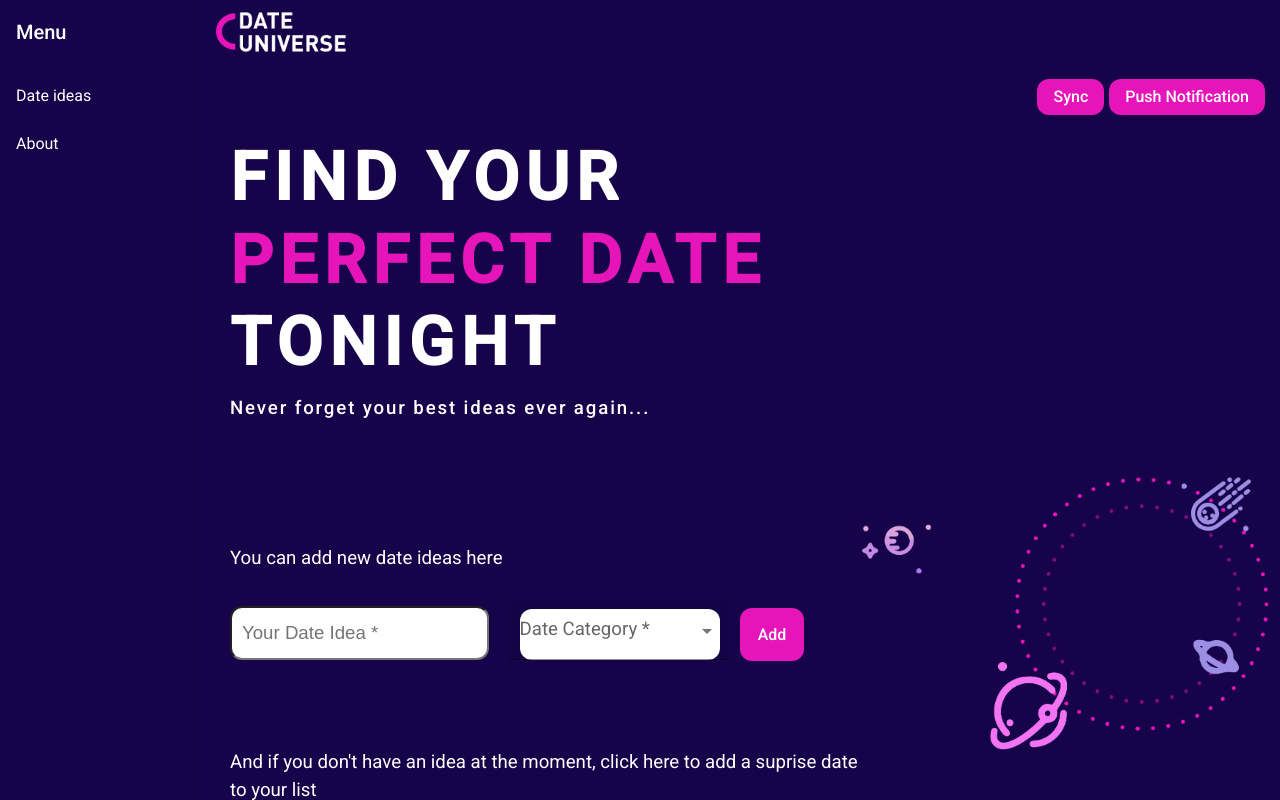
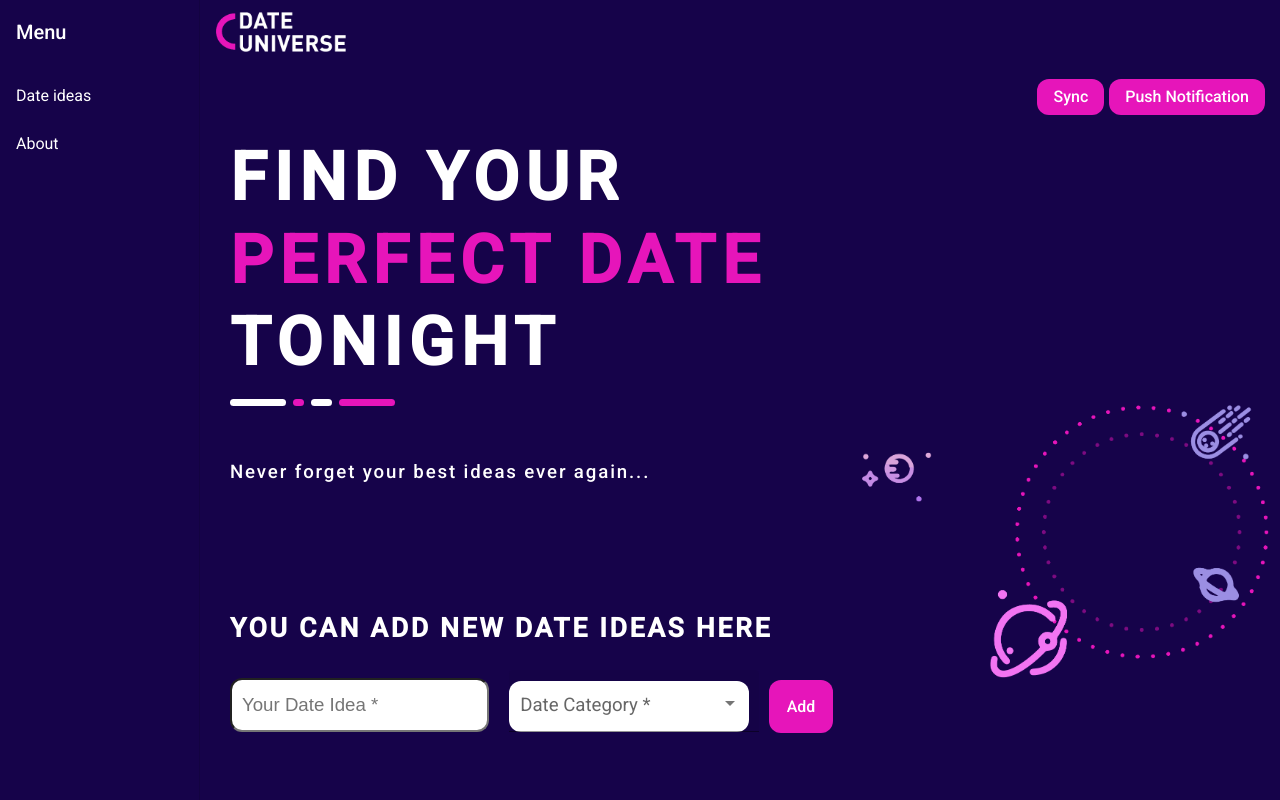
Before and after one commit to BluescreenCreator/PWA_Date_Universe, an Angular app: page / in a window 1280 px wide. Built offline with nearby package versions, Linux system fonts and the light colour scheme.

Commit message:
css anpassungen

```diff
--- a/src/app/dates/dates.component.css
+++ b/src/app/dates/dates.component.css
@@ -24,6 +24,14 @@ h4 {
   letter-spacing: 0.1em;
   color: #e615ba;
   line-height: 50pt;
+}
+h5 {
+  font-size: 20pt;
+  margin-top: 40px;
+  font-weight: 600;
+  letter-spacing: 0.1em;
+  text-transform: uppercase;
+  line-height: 30pt;
 }
 
 .headings {
@@ -56,20 +64,6 @@ input {
 li {
   margin-top: 30px;
 }
-
-/*.dateCard {
-  border-radius: 12px;
-  background-color: #9b8ee3;
-  text-align: center;
-  width: 260px;
-  height: 150px;
-  display: inline-flex;
-  margin: 20px 40px 20px 0px;
-  flex-wrap: wrap;
-  padding: 30px;
-  color: white;
-  font-size: 14pt;
-}*/
 
 .CardAction{
   border-radius: 12px;
@@ -116,19 +110,6 @@ li {
 .CardHumor{
   border-radius: 12px;
   background-color: #8EB5E3;
-  text-align: center;
-  width: 260px;
-  height: 150px;
-  display: inline-flex;
-  margin: 20px 40px 20px 0px;
-  flex-wrap: wrap;
-  padding: 30px;
-  color: white;
-  font-size: 14pt;
-}
-.CardNull{
-  border-radius: 12px;
-  background-color: #7992AF;
   text-align: center;
   width: 260px;
   height: 150px;
@@ -195,33 +176,3 @@ li {
   margin: 0px 0px opx;
   height: 45px;
 }
-
-/*date category*/
-.mat-form-field-label-wrapper{
-  top: -0.6em !important;
-  left: 0.6em !important;
-}
-
-.long-line{
-  background-color: #ffffff;
-  border-radius: 0.5em;
-  width: 3em;
-}
-
-.small-line{
-  background-color: #e615ba;
-  border-radius: 0.5em;
-  width: 1em;
-}
-
-.short-line{
-  background-color: #ffffff;
-  border-radius: 0.5em;
-  width: 0,5em;
-}
-
-.long-line2{
-  background-color: #e615ba;
-  border-radius: 0.5em;
-  width: 3em;
-}
--- a/src/app/dates/dates.component.html
+++ b/src/app/dates/dates.component.html
@@ -14,16 +14,16 @@
   <h4>perfect date</h4>
   <h1>tonight</h1>
   <div class="line-container">
-    <div class="long-line"> </div>
-    <div class="small-line"> </div>
-    <div class="short-line"> </div>
-    <div class="long-line2"> </div>
+    <hr style="background-color: #ffffff; width:4em; height: 0.5em; border-width:0; border-radius: 6px; float:left; margin-right:0.5em">
+    <hr style="background-color: #e615ba; width:0.8em; height: 0.5em; border-width:0; border-radius: 6px; float:left; margin-right:0.5em">
+    <hr style="background-color: #ffffff; width:1.5em; height: 0.5em; border-width:0; border-radius: 6px; float:left; margin-right:0.5em">
+    <hr style="background-color: #e615ba; width:4em; height: 0.5em; border-width:0; border-radius: 6px; float:left; margin-right:0.5em">
   </div>
-  <h2>Never forget your best ideas ever again...</h2>
-  <span><img src="/assets/bilder/ufo4.png" width="420px" height="auto" style="float: right"/></span>
+  <span><img src="/assets/bilder/ufo4.png" width="420px" height="auto" align="right" z-index="2"/></span>
+  <h2><br/><br/>Never forget your best ideas ever again...</h2>
   <br />
   <br />
-  <h3>You can add new date ideas here</h3>
+  <h5>You can add new date ideas here</h5>
 </div>
 <div class="inputSection" required>
   <input
@@ -85,7 +85,7 @@
 </span>
 
 <div class="headings">
-  <h3>These are your best ideas, looks so fun!</h3>
+  <h5>These are your best ideas, looks so fun!</h5>
   <br />
 </div>
 
--- a/src/styles.css
+++ b/src/styles.css
@@ -33,9 +33,9 @@ ul {
   color: #e615ba !important;
 }
 
-.mat-select {
+/*.mat-select {
   margin-left: 6px;
-}
+}*/
 
 .mat-form-field-hint-wrapper {
   padding: 0%;
@@ -55,5 +55,11 @@ ul {
 }
 
 .mat-form-field-appearance-fill .mat-form-field-flex {
-  padding: 0;
+  padding: 0.75em 0.75em 0em 0em !important;
+  width: 250px;
 }
+
+.mat-form-field-label-wrapper{
+  top: -0.6em !important;
+  left: 0.6em !important;
+}
```
